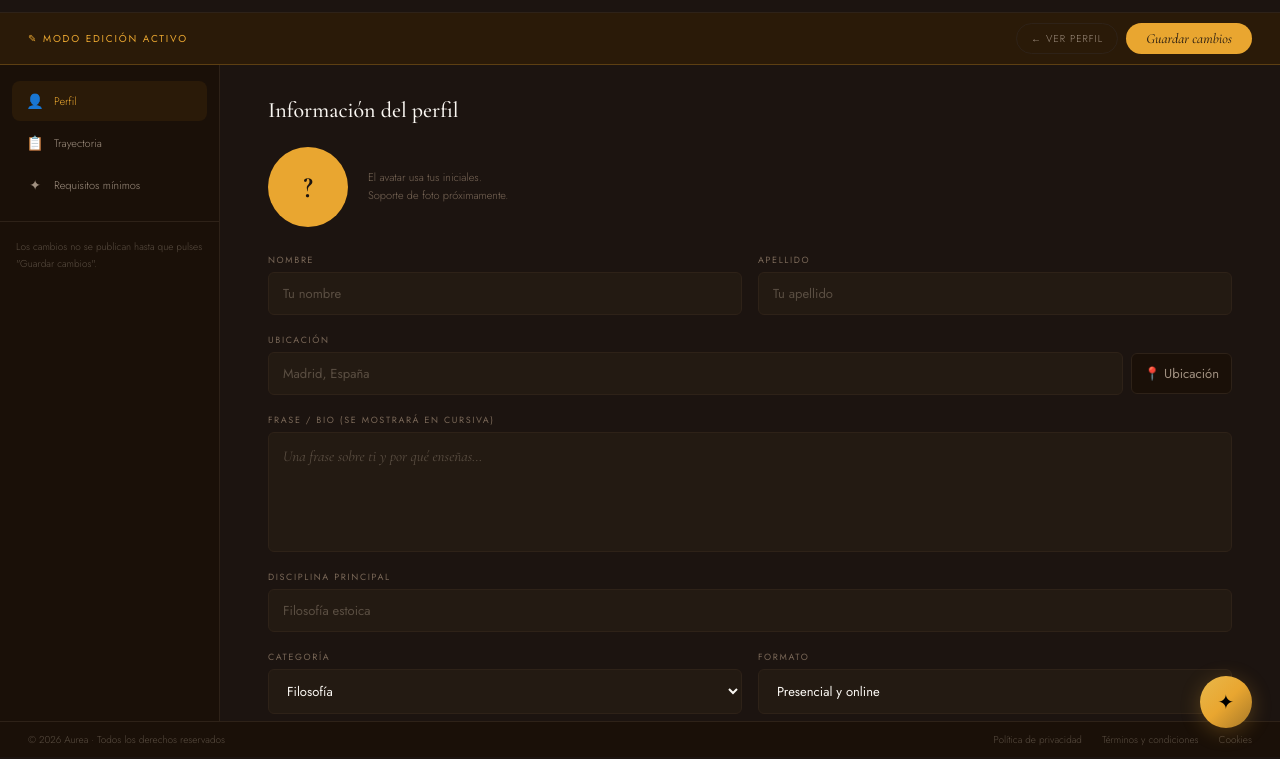
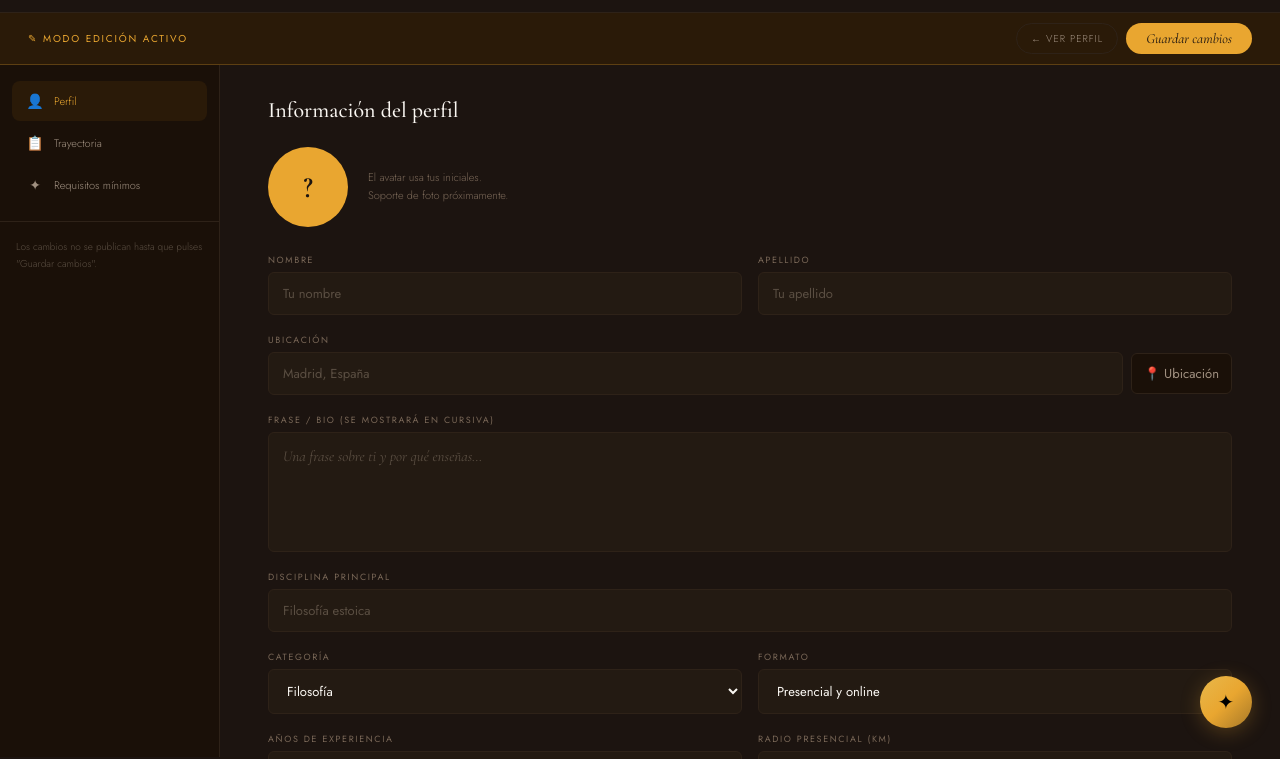
Before and after one commit to positfilms-hash/Aurea, a website built with Vite: page aurea-prototipo/aurea/perfil-edicion.html in a window 1280 px wide. Shown: the part 44-803 px from the top of the page. Built offline with nearby package versions, Linux system fonts and the light colour scheme.

Commit message:
Actualizar: perfil-edicion.html
 1 file changed, 3 insertions(+), 4 deletions(-)

```diff
--- a/aurea-prototipo/aurea/perfil-edicion.html
+++ b/aurea-prototipo/aurea/perfil-edicion.html
@@ -7,15 +7,14 @@
   <title>Editar perfil · Aurea</title>
   <link rel="stylesheet" href="css/global.css">
   <style>
-    body{overflow:hidden;}
-    .edit-bar{display:flex;align-items:center;justify-content:space-between;padding:10px 28px;background:#2A1A08;border-bottom:0.5px solid var(--gold-dim);}
+    .edit-bar{position:sticky;top:var(--nav-height);z-index:50;display:flex;align-items:center;justify-content:space-between;padding:10px 28px;background:#2A1A08;border-bottom:0.5px solid var(--gold-dim);}
     .edit-bar-label{font-size:10px;font-weight:400;letter-spacing:0.18em;text-transform:uppercase;color:var(--gold);}
     .edit-bar-actions{display:flex;gap:8px;}
     .btn-preview{font-size:10px;font-weight:300;letter-spacing:0.1em;text-transform:uppercase;color:var(--text-muted);background:none;border:0.5px solid var(--border);padding:7px 14px;border-radius:100px;cursor:pointer;transition:all 0.2s;}
     .btn-preview:hover{color:var(--text-primary);border-color:var(--border-soft);}
     .btn-save{font-family:var(--font-serif);font-size:14px;font-style:italic;color:var(--night);background:var(--gold);border:none;padding:7px 20px;border-radius:100px;cursor:pointer;}
     .layout{display:grid;grid-template-columns:220px 1fr;}
-    .sidebar{border-right:0.5px solid var(--border);background:var(--night-soft);overflow-y:auto;height:calc(var(--real-vh) - var(--nav-height) - 51px - 36px);}
+    .sidebar{align-self:start;position:sticky;top:calc(var(--nav-height) + 51px);height:calc(var(--real-vh) - var(--nav-height) - 51px);border-right:0.5px solid var(--border);background:var(--night-soft);overflow-y:auto;}
     .page-footer-bar{display:flex;align-items:center;justify-content:space-between;padding:0 28px;height:36px;border-top:0.5px solid var(--border);background:var(--night-soft);}
 
     .tabs{display:flex;flex-direction:column;padding:16px 12px;gap:2px;}
@@ -24,7 +23,7 @@
     .tab-btn.active{color:var(--gold);background:var(--night-deep);}
     .tab-icon{font-size:14px;width:18px;text-align:center;flex-shrink:0;}
     .sidebar-info{padding:16px;border-top:0.5px solid var(--border);font-size:10px;font-weight:300;color:var(--text-ghost);line-height:1.7;}
-    .content{overflow-y:auto;padding:32px 48px;height:calc(var(--real-vh) - var(--nav-height) - 51px - 36px);}
+    .content{padding:32px 48px;}
     .tab-panel{display:none;}
     .tab-panel.active{display:block;}
     .section-title{font-family:var(--font-serif);font-size:22px;font-weight:500;color:var(--text-primary);margin-bottom:24px;}
```
